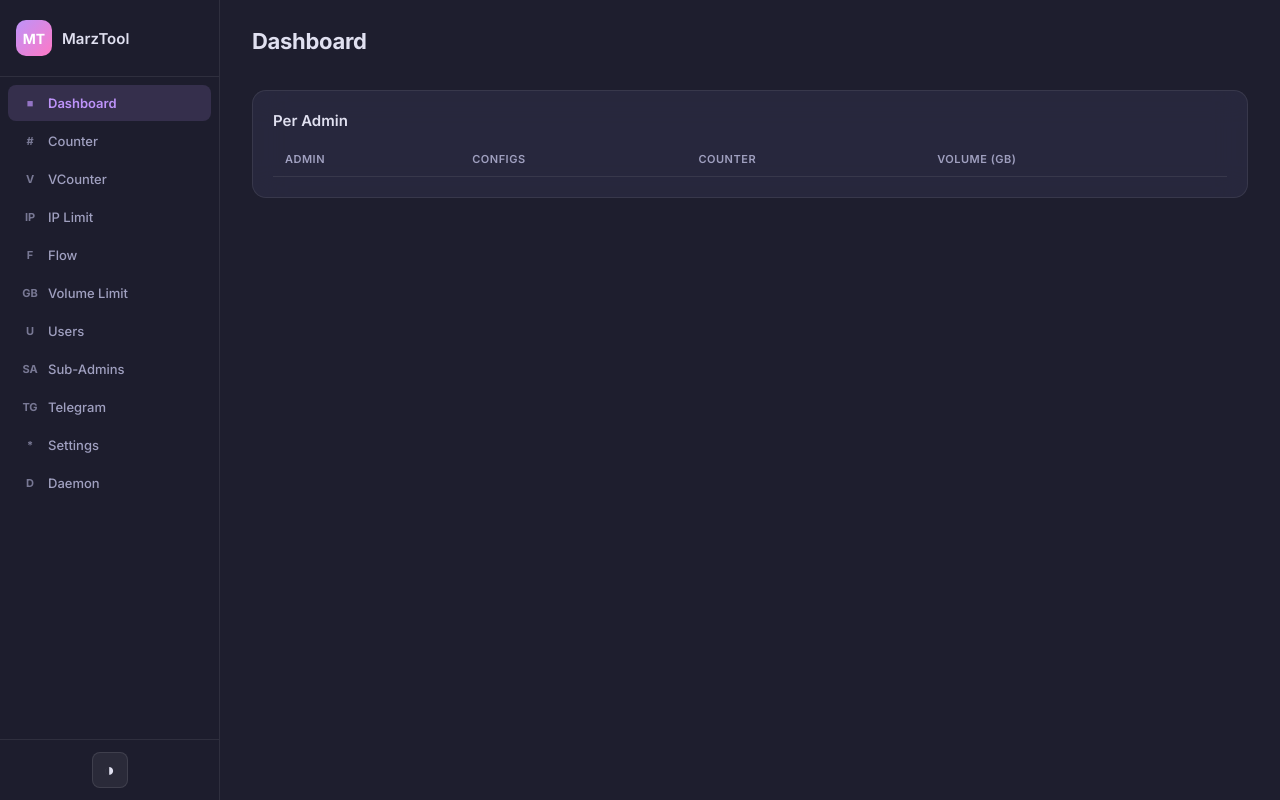
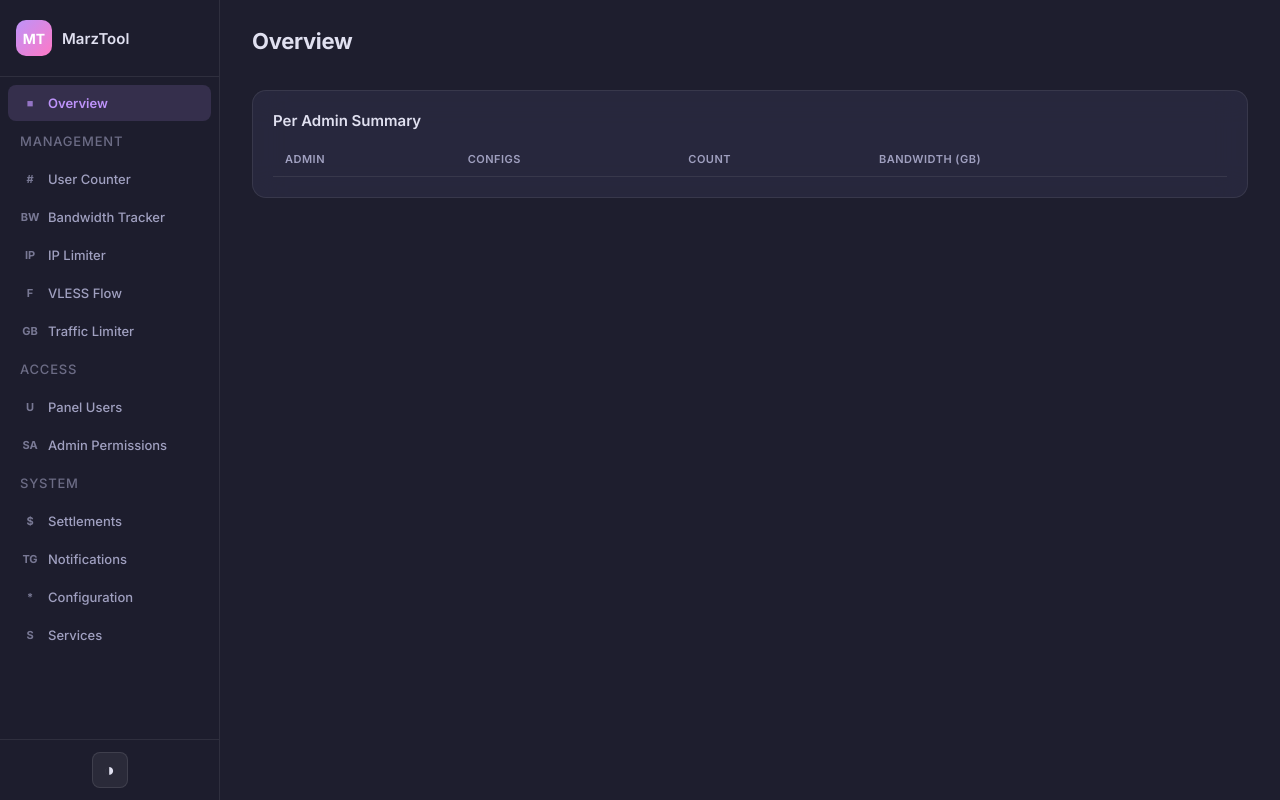
Before and after one commit to Liwyd/marzTool, a Python web app: template web/templates/index.html in a window 1280 px wide. Run offline with Jinja, Linux system fonts and the light colour scheme; the template is opened without the code that fills it, so the values that code supplies are empty.

Commit message:
Redesign TUI and web GUI with grouped menus, better naming, settlements page, and glassmorphism
- TUI: grouped menu sections (VLESS Flow, IP Limiter, User Counter, Bandwidth Tracker, Traffic Limiter, Settlements, Services, System)
- TUI: added _update_tool (git pull), renamed all labels to match web GUI
- Web: grouped sidebar into Management/Access/System sections with dim labels
- Web: renamed all pages (Counter->User Counter, VCounter->Bandwidth Tracker, Volume->Traffic Limiter, Sub-Admins->Admin Permissions, Settings->Configuration, Daemon->Services)
- Web: dedicated Settlements page with separate counter/bandwidth settle forms and history tables
- Web: glassmorphism styling, nav group labels, toggle switch buttons
- Web: SSL auto-provision endpoint with acme.sh/certbot fallback
- JS: updated page-load map for new page IDs, added settlement page functions

```diff
--- a/web/static/app.js
+++ b/web/static/app.js
@@ -38,14 +38,15 @@ function loadPage(page){
   const loaders={
     dashboard:loadDashboard,
     counter:loadCounter,
-    vcounter:loadVCounter,
+    bandwidth:loadVCounter,
     iplimit:loadIpLimits,
-    volume:()=>{loadExempt();loadVolumeNotifs();loadVolumeConfig();},
+    traffic:()=>{loadExempt();loadVolumeNotifs();loadVolumeConfig();},
     users:loadUsers,
     subadmin:()=>{loadCounterSubAdmins();loadVCounterSubAdmins();},
+    settlement:loadSettlement,
     telegram:()=>{},
     settings:loadSettings,
-    daemon:()=>{loadDaemonStatus();loadDaemonLogs();loadWebDaemonStatus();},
+    services:()=>{loadDaemonStatus();loadDaemonLogs();loadWebDaemonStatus();},
   };
   if(loaders[page])loaders[page]();
 }
@@ -423,7 +424,39 @@ async function getSslCert(){
   }
 }
 
-// DAEMON
+// SETTLEMENTS
+async function loadSettlement(page){
+  const s=await api('/api/counter/settlements');
+  const sp=paginate(s.settlements||(),'sc',page);
+  document.querySelector('#settleCounterTable tbody').innerHTML=sp.items.map(x=>`<tr><td>${escHtml(x.admin_username)}</td><td>${escHtml(x.settled_by)}</td><td>${x.amount_count}</td><td>${fmtDate(x.settled_at)}</td></tr>`).join('')||'<tr><td colspan="4" class="empty">No settlements</td></tr>';
+  document.getElementById('settleCounterPager').innerHTML=pagerHtml('sc',sp.total,sp.totalPages,'loadSettlement');
+  const v=await api('/api/vcounter/settlements');
+  const vp=paginate(v.settlements||(),'sv',page);
+  document.querySelector('#settleVcTable tbody').innerHTML=vp.items.map(x=>`<tr><td>${escHtml(x.admin_username)}</td><td>${escHtml(x.settled_by)}</td><td>${fmt(x.amount_bytes)}</td><td>${fmtDate(x.settled_at)}</td></tr>`).join('')||'<tr><td colspan="4" class="empty">No settlements</td></tr>';
+  document.getElementById('settleVcPager').innerHTML=pagerHtml('sv',vp.total,vp.totalPages,'loadSettlement');
+}
+
+async function settleCounterFromPage(){
+  const admin=document.getElementById('settleCounterAdmin').value.trim();
+  if(!admin)return toast('Enter admin username','error');
+  if(!confirm('Settle '+admin+'?'))return;
+  const d=await api('/api/counter/settle',{method:'POST',body:JSON.stringify({admin_username:admin,settled_by:'web'})});
+  if(d.error){toast(d.error,'error');return;}
+  toast('Settled '+d.settled+' configs','success');
+  loadSettlement();
+}
+
+async function settleVCounterFromPage(){
+  const admin=document.getElementById('settleVcAdmin').value.trim();
+  if(!admin)return toast('Enter admin username','error');
+  if(!confirm('Settle '+admin+'?'))return;
+  const d=await api('/api/vcounter/settle',{method:'POST',body:JSON.stringify({admin_username:admin,settled_by:'web'})});
+  if(d.error){toast(d.error,'error');return;}
+  toast('Settled '+fmt(d.settled)+' GB','success');
+  loadSettlement();
+}
+
+// SERVICES
 async function loadDaemonStatus(){
   const d=await api('/api/daemon/status');
   document.getElementById('daemonStatus').innerHTML=d.running?`<span class="badge badge-success">RUNNING</span> PID: ${d.pid}`:`<span class="badge badge-danger">STOPPED</span>`;
--- a/web/static/style.css
+++ b/web/static/style.css
@@ -140,6 +140,16 @@ body{
 
 .nav-links li:hover{background:var(--hover);color:var(--text);}
 .nav-links li.active{background:var(--primary-dim);color:var(--primary);font-weight:600;}
+
+.nav-group-label{
+  font-size:10px;
+  font-weight:700;
+  text-transform:uppercase;
+  letter-spacing:.8px;
+  color:var(--text2);
+  padding:16px 12px 4px;
+  opacity:.6;
+}
 
 .nav-icon{
   width:20px;
--- a/web/templates/index.html
+++ b/web/templates/index.html
@@ -16,17 +16,24 @@
       <span class="logo-text">MarzTool</span>
     </div>
     <ul class="nav-links">
-      <li class="active" data-page="dashboard"><span class="nav-icon">&#9632;</span> Dashboard</li>
-      <li data-page="counter"><span class="nav-icon">#</span> Counter</li>
-      <li data-page="vcounter"><span class="nav-icon">V</span> VCounter</li>
-      <li data-page="iplimit"><span class="nav-icon">IP</span> IP Limit</li>
-      <li data-page="flow"><span class="nav-icon">F</span> Flow</li>
-      <li data-page="volume"><span class="nav-icon">GB</span> Volume Limit</li>
-      <li data-page="users"><span class="nav-icon">U</span> Users</li>
-      <li data-page="subadmin"><span class="nav-icon">SA</span> Sub-Admins</li>
-      <li data-page="telegram"><span class="nav-icon">TG</span> Telegram</li>
-      <li data-page="settings"><span class="nav-icon">*</span> Settings</li>
-      <li data-page="daemon"><span class="nav-icon">D</span> Daemon</li>
+      <li class="active" data-page="dashboard"><span class="nav-icon">&#9632;</span> Overview</li>
+
+      <li class="nav-group-label">Management</li>
+      <li data-page="counter"><span class="nav-icon">#</span> User Counter</li>
+      <li data-page="bandwidth"><span class="nav-icon">BW</span> Bandwidth Tracker</li>
+      <li data-page="iplimit"><span class="nav-icon">IP</span> IP Limiter</li>
+      <li data-page="flow"><span class="nav-icon">F</span> VLESS Flow</li>
+      <li data-page="traffic"><span class="nav-icon">GB</span> Traffic Limiter</li>
+
+      <li class="nav-group-label">Access</li>
+      <li data-page="users"><span class="nav-icon">U</span> Panel Users</li>
+      <li data-page="subadmin"><span class="nav-icon">SA</span> Admin Permissions</li>
+
+      <li class="nav-group-label">System</li>
+      <li data-page="settlement"><span class="nav-icon">$</span> Settlements</li>
+      <li data-page="telegram"><span class="nav-icon">TG</span> Notifications</li>
+      <li data-page="settings"><span class="nav-icon">*</span> Configuration</li>
+      <li data-page="services"><span class="nav-icon">S</span> Services</li>
     </ul>
     <div class="sidebar-footer">
       <button class="theme-toggle" id="themeToggle" title="Toggle theme">&#9681;</button>
@@ -34,20 +41,21 @@
   </nav>
 
   <main class="content">
-    <!-- DASHBOARD -->
+    <!-- OVERVIEW -->
     <section class="page active" id="page-dashboard">
-      <h1>Dashboard</h1>
+      <h1>Overview</h1>
       <div class="cards" id="summaryCards"></div>
       <div class="card mt-16">
-        <h2>Per Admin</h2>
-        <div class="table-wrap"><table id="adminTable"><thead><tr><th>Admin</th><th>Configs</th><th>Counter</th><th>Volume (GB)</th></tr></thead><tbody></tbody></table></div>
+        <h2>Per Admin Summary</h2>
+        <div class="table-wrap"><table id="adminTable"><thead><tr><th>Admin</th><th>Configs</th><th>Count</th><th>Bandwidth (GB)</th></tr></thead><tbody></tbody></table></div>
         <div id="adminPager"></div>
       </div>
     </section>
 
-    <!-- COUNTER -->
+    <!-- USER COUNTER -->
     <section class="page" id="page-counter">
-      <h1>Counter</h1>
+      <h1>User Counter</h1>
+      <p class="mb-12">Count how many configs each admin has created. Based on 500MB traffic threshold.</p>
       <div class="cards" id="counterCards"></div>
       <div class="card mt-16">
         <div class="card-header">
@@ -67,16 +75,17 @@
       </div>
     </section>
 
-    <!-- VCOUNTER -->
-    <section class="page" id="page-vcounter">
-      <h1>VCounter</h1>
+    <!-- BANDWIDTH TRACKER -->
+    <section class="page" id="page-bandwidth">
+      <h1>Bandwidth Tracker</h1>
+      <p class="mb-12">Track total assigned bandwidth (data_limit) per admin across all their configs.</p>
       <div class="cards" id="vcounterCards"></div>
       <div class="card mt-16">
         <div class="card-header">
-          <h2>Admin Volumes</h2>
+          <h2>Admin Bandwidth</h2>
           <button class="btn btn-sm" onclick="loadVCounter()">Refresh</button>
         </div>
-        <div class="table-wrap"><table id="vcounterTable"><thead><tr><th>Admin</th><th>Volume (GB)</th><th>Action</th></tr></thead><tbody></tbody></table></div>
+        <div class="table-wrap"><table id="vcounterTable"><thead><tr><th>Admin</th><th>Total (GB)</th><th>Action</th></tr></thead><tbody></tbody></table></div>
         <div id="vcounterPager"></div>
       </div>
       <div class="card mt-16">
@@ -86,12 +95,13 @@
       </div>
     </section>
 
-    <!-- IP LIMIT -->
+    <!-- IP LIMITER -->
     <section class="page" id="page-iplimit">
-      <h1>IP Limit</h1>
+      <h1>IP Limiter</h1>
+      <p class="mb-12">Limit simultaneous connections per user. Auto-bans excess IPs via iptables.</p>
       <div class="card">
         <div class="card-header">
-          <h2>IP Limits per User</h2>
+          <h2>Per-User Limits</h2>
           <button class="btn btn-sm" onclick="loadIpLimits()">Refresh</button>
         </div>
         <div class="form-row">
@@ -105,12 +115,12 @@
       </div>
     </section>
 
-    <!-- FLOW -->
+    <!-- VLESS FLOW -->
     <section class="page" id="page-flow">
       <h1>VLESS Flow</h1>
+      <p class="mb-12">Set or clear <code>xtls-rprx-vision</code> flow on all VLESS users.</p>
       <div class="card">
-        <p>Set or clear <code>xtls-rprx-vision</code> flow on all VLESS users.</p>
-        <div class="btn-group mt-16">
+        <div class="btn-group">
           <button class="btn btn-primary" onclick="flowSet()">Set Flow (xtls-rprx-vision)</button>
           <button class="btn btn-danger" onclick="flowClear()">Clear Flow</button>
         </div>
@@ -118,9 +128,10 @@
       </div>
     </section>
 
-    <!-- VOLUME LIMIT -->
-    <section class="page" id="page-volume">
-      <h1>Volume Limit</h1>
+    <!-- TRAFFIC LIMITER -->
+    <section class="page" id="page-traffic">
+      <h1>Traffic Limiter</h1>
+      <p class="mb-12">Auto-disable users who exceed a traffic limit. Exempt users are skipped.</p>
       <div class="card">
         <h2>Configuration</h2>
         <div class="form-row">
@@ -144,18 +155,19 @@
         <div id="exemptPager"></div>
       </div>
       <div class="card mt-16">
-        <h2>Disabled Users (Recent)</h2>
+        <h2>Recently Disabled</h2>
         <div class="table-wrap"><table id="volNotifTable"><thead><tr><th>Username</th><th>Admin</th><th>Used (GB)</th><th>Date</th></tr></thead><tbody></tbody></table></div>
         <div id="volNotifPager"></div>
       </div>
     </section>
 
-    <!-- USERS -->
+    <!-- PANEL USERS -->
     <section class="page" id="page-users">
-      <h1>Users</h1>
+      <h1>Panel Users</h1>
+      <p class="mb-12">All users from the Marzban panel.</p>
       <div class="card">
         <div class="card-header">
-          <h2>All Panel Users</h2>
+          <h2>User List</h2>
           <button class="btn btn-sm" onclick="loadUsers()">Refresh</button>
         </div>
         <div class="table-wrap"><table id="usersTable"><thead><tr><th>Username</th><th>Status</th><th>Admin</th><th>Data Limit</th><th>Used</th><th>Created</th></tr></thead><tbody></tbody></table></div>
@@ -163,11 +175,12 @@
       </div>
     </section>
 
-    <!-- SUB-ADMINS -->
+    <!-- ADMIN PERMISSIONS -->
     <section class="page" id="page-subadmin">
-      <h1>Sub-Admins</h1>
+      <h1>Admin Permissions</h1>
+      <p class="mb-12">Grant Telegram users limited access to view specific admins' data.</p>
       <div class="card">
-        <h2>Counter Sub-Admins</h2>
+        <h2>User Counter Access</h2>
         <div class="form-row">
           <input type="number" id="saTgId" placeholder="Telegram ID" class="input">
           <input type="text" id="saAdmins" placeholder="Allowed admins (comma separated)" class="input">
@@ -177,7 +190,7 @@
         <div class="table-wrap mt-16"><table id="saCounterTable"><thead><tr><th>Telegram ID</th><th>Allowed Admins</th></tr></thead><tbody></tbody></table></div>
       </div>
       <div class="card mt-16">
-        <h2>VCounter Sub-Admins</h2>
+        <h2>Bandwidth Tracker Access</h2>
         <div class="form-row">
           <input type="number" id="vcSaTgId" placeholder="Telegram ID" class="input">
           <input type="text" id="vcSaAdmins" placeholder="Allowed admins (comma separated)" class="input">
@@ -188,20 +201,51 @@
       </div>
     </section>
 
-    <!-- TELEGRAM -->
+    <!-- SETTLEMENTS -->
+    <section class="page" id="page-settlement">
+      <h1>Settlements</h1>
+      <p class="mb-12">Reset your personal view of counters without affecting the grand total.</p>
+      <div class="card">
+        <h2>User Counter</h2>
+        <div class="form-row">
+          <input type="text" id="settleCounterAdmin" placeholder="Admin username" class="input">
+          <button class="btn btn-primary" onclick="settleCounterFromPage()">Settle</button>
+        </div>
+      </div>
+      <div class="card mt-16">
+        <h2>Bandwidth Tracker</h2>
+        <div class="form-row">
+          <input type="text" id="settleVcAdmin" placeholder="Admin username" class="input">
+          <button class="btn btn-primary" onclick="settleVCounterFromPage()">Settle</button>
+        </div>
+      </div>
+      <div class="card mt-16">
+        <h2>Counter History</h2>
+        <div class="table-wrap"><table id="settleCounterTable"><thead><tr><th>Admin</th><th>By</th><th>Amount</th><th>Date</th></tr></thead><tbody></tbody></table></div>
+        <div id="settleCounterPager"></div>
+      </div>
+      <div class="card mt-16">
+        <h2>Bandwidth History</h2>
+        <div class="table-wrap"><table id="settleVcTable"><thead><tr><th>Admin</th><th>By</th><th>Amount (GB)</th><th>Date</th></tr></thead><tbody></tbody></table></div>
+        <div id="settleVcPager"></div>
+      </div>
+    </section>
+
+    <!-- NOTIFICATIONS -->
     <section class="page" id="page-telegram">
-      <h1>Telegram Bot</h1>
+      <h1>Notifications</h1>
+      <p class="mb-12">Telegram bot for alerts, inline menus, and admin interaction.</p>
       <div class="card">
         <h2>Test Connection</h2>
-        <p>Test API connectivity, bot token, admin chat, and send a test message.</p>
+        <p>Send a test message to verify bot token and admin chat.</p>
         <button class="btn btn-primary mt-16" onclick="testTelegram()">Send Test</button>
         <div id="tgResult" class="mt-16"></div>
       </div>
     </section>
 
-    <!-- SETTINGS -->
+    <!-- CONFIGURATION -->
     <section class="page" id="page-settings">
-      <h1>Settings</h1>
+      <h1>Configuration</h1>
       <div class="card">
         <h2>Panel Connection</h2>
         <div class="form-grid">
@@ -215,7 +259,7 @@
         <div class="feature-list">
           <div class="feature-row">
             <div class="feature-info">
-              <span class="feature-name">Flow Updater</span>
+              <span class="feature-name">VLESS Flow</span>
               <span class="feature-desc">Set xtls-rprx-vision on all VLESS users</span>
             </div>
             <button class="toggle-btn" id="setFlow" onclick="toggleFeature(this)"><span class="toggle-knob"></span></button>
@@ -227,7 +271,7 @@
           <div class="feature-row">
             <div class="feature-info">
               <span class="feature-name">IP Limiter</span>
-              <span class="feature-desc">Limit IPs per user with iptables</span>
+              <span class="feature-desc">Limit simultaneous connections per user</span>
             </div>
             <button class="toggle-btn" id="setIp" onclick="toggleFeature(this)"><span class="toggle-knob"></span></button>
           </div>
@@ -237,33 +281,33 @@
           </div>
           <div class="feature-row">
             <div class="feature-info">
-              <span class="feature-name">Counter</span>
-              <span class="feature-desc">Count users per admin (500MB threshold)</span>
+              <span class="feature-name">User Counter</span>
+              <span class="feature-desc">Count configs created by each admin</span>
             </div>
             <button class="toggle-btn" id="setCounter" onclick="toggleFeature(this)"><span class="toggle-knob"></span></button>
           </div>
           <div class="feature-row">
             <div class="feature-info">
-              <span class="feature-name">VCounter</span>
-              <span class="feature-desc">Track volume per admin (data_limit sum)</span>
+              <span class="feature-name">Bandwidth Tracker</span>
+              <span class="feature-desc">Track total data_limit per admin</span>
             </div>
             <button class="toggle-btn" id="setVcounter" onclick="toggleFeature(this)"><span class="toggle-knob"></span></button>
           </div>
           <div class="feature-row">
             <div class="feature-info">
-              <span class="feature-name">Volume Limit</span>
-              <span class="feature-desc">Disable users exceeding GB limit</span>
+              <span class="feature-name">Traffic Limiter</span>
+              <span class="feature-desc">Auto-disable users exceeding GB limit</span>
             </div>
             <button class="toggle-btn" id="setVol" onclick="toggleFeature(this)"><span class="toggle-knob"></span></button>
           </div>
           <div class="feature-row" id="volValueRow" style="display:none">
-            <div class="feature-info"><span class="feature-name">Volume limit (GB)</span></div>
+            <div class="feature-info"><span class="feature-name">Traffic limit (GB)</span></div>
             <input type="number" id="setVolGb" class="input input-sm" value="250">
           </div>
           <div class="feature-row">
             <div class="feature-info">
-              <span class="feature-name">Telegram Bot</span>
-              <span class="feature-desc">Notifications and inline keyboard menus</span>
+              <span class="feature-name">Telegram Notifications</span>
+              <span class="feature-desc">Alerts and inline keyboard menus</span>
             </div>
             <button class="toggle-btn" id="setTg" onclick="toggleFeature(this)"><span class="toggle-knob"></span></button>
           </div>
@@ -279,7 +323,7 @@
       </div>
       <div class="card mt-16">
         <h2>SSL (Auto-provision)</h2>
-        <p class="mb-12">Enter your domain and email to get a free SSL certificate automatically via acme.sh / Let's Encrypt.</p>
+        <p class="mb-12">Enter your domain and email to get a free SSL certificate automatically.</p>
         <div class="form-row">
           <input type="text" id="sslDomain" class="input" placeholder="yourdomain.com">
           <input type="email" id="sslEmail" class="input" placeholder="you@email.com">
@@ -289,22 +333,23 @@
         <div class="ssl-status mt-12" id="sslStatus"></div>
       </div>
       <div class="card mt-16">
-        <h2>Daemon</h2>
+        <h2>Daemon Settings</h2>
         <div class="form-grid">
-          <div class="form-group"><label>Interval (seconds)</label><input type="number" id="setInterval" class="input" value="20"></div>
-          <div class="form-group"><label>Ban time (minutes)</label><input type="number" id="setBanTime" class="input" value="4"></div>
+          <div class="form-group"><label>Check interval (seconds)</label><input type="number" id="setInterval" class="input" value="20"></div>
+          <div class="form-group"><label>Ban duration (minutes)</label><input type="number" id="setBanTime" class="input" value="4"></div>
           <div class="form-group"><label>SSH port</label><input type="number" id="setSshPort" class="input" value="22"></div>
         </div>
       </div>
       <button class="btn btn-primary mt-16" onclick="saveSettings()">Save All Settings</button>
     </section>
 
-    <!-- DAEMON -->
-    <section class="page" id="page-daemon">
-      <h1>Daemon</h1>
+    <!-- SERVICES -->
+    <section class="page" id="page-services">
+      <h1>Services</h1>
+      <p class="mb-12">Manage background processes.</p>
       <div class="card">
         <div class="card-header">
-          <h2>MarzTool Daemon</h2>
+          <h2>Daemon (Background Worker)</h2>
           <div class="btn-group">
             <button class="btn btn-success" onclick="daemonStart()">Start</button>
             <button class="btn btn-danger" onclick="daemonStop()">Stop</button>
@@ -323,7 +368,7 @@
         <div id="webDaemonStatus" class="mt-16"></div>
       </div>
       <div class="card mt-16">
-        <h2>Logs</h2>
+        <h2>Daemon Logs</h2>
         <div class="log-box" id="daemonLogs"></div>
         <button class="btn btn-sm mt-8" onclick="loadDaemonLogs()">Refresh</button>
       </div>
```
Also changed, not shown: modules/tui.py (+108 -48 lines).
